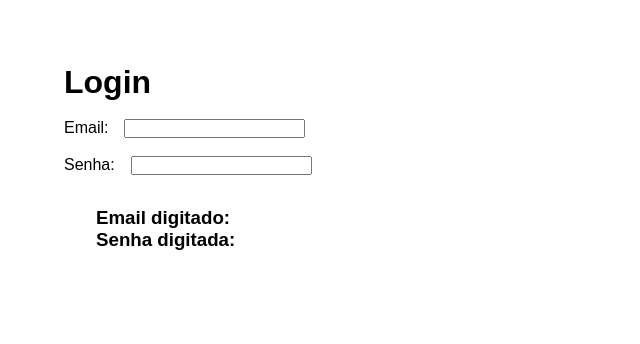
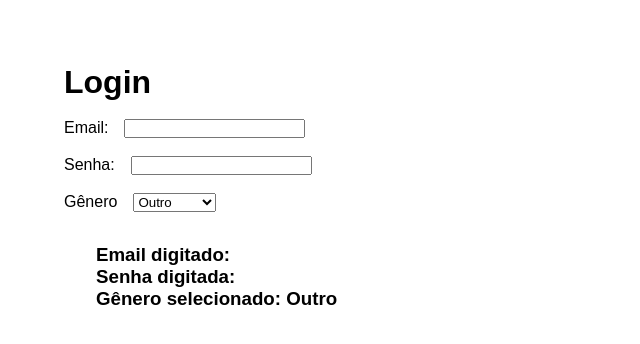
Before and after one commit to DavyddBF/react-curso, a React (Create React App) app in the folder manipulando-forms/: page / in a window 1280 px wide. Shown: the top 344 px of the page, without its empty margins (0-640 px from the left). Built offline with nearby package versions, Linux system fonts and the light colour scheme.

Commit message:
Criando função de troca de gênero no form

```diff
--- a/manipulando-forms/src/App.js
+++ b/manipulando-forms/src/App.js
@@ -6,15 +6,22 @@ class App extends Component{
     super(props);
     this.state = {
       email: '',
-      senha: ''
+      senha: '',
+      genero: 'outro'
     }
 
     this.trocaEmail = this.trocaEmail.bind(this);
+    this.trocaGenero = this.trocaGenero.bind(this);
   }
 
   trocaEmail(evento) {
     const textoDigitado = evento.target.value;
     this.setState({ email: textoDigitado });
+  }
+
+  trocaGenero(evento) {
+    const generoSelecionado = evento.target.value;
+    this.setState({ genero: generoSelecionado });
   }
 
   render() {
@@ -32,10 +39,19 @@ class App extends Component{
           const textoDigitado = evento.target.value;
           this.setState({ senha: textoDigitado });
         }} />
+        <br/>
+        <br/>
+        <label>Gênero</label>
+        <select name='genero' value={this.state.genero} onChange={ this.trocaGenero }>
+          <option value='masculino'>Masculino</option>
+          <option value='feminino'>Feminino</option>
+          <option value='outro'>Outro</option>
+        </select>
 
         <div>
           <h3>Email digitado: { this.state.email }</h3>
           <h3>Senha digitada: { this.state.senha }</h3>
+          <h3>Gênero selecionado: { this.state.genero.charAt(0).toUpperCase() + this.state.genero.slice(1) }</h3>
         </div>
       </div>
     );
```
